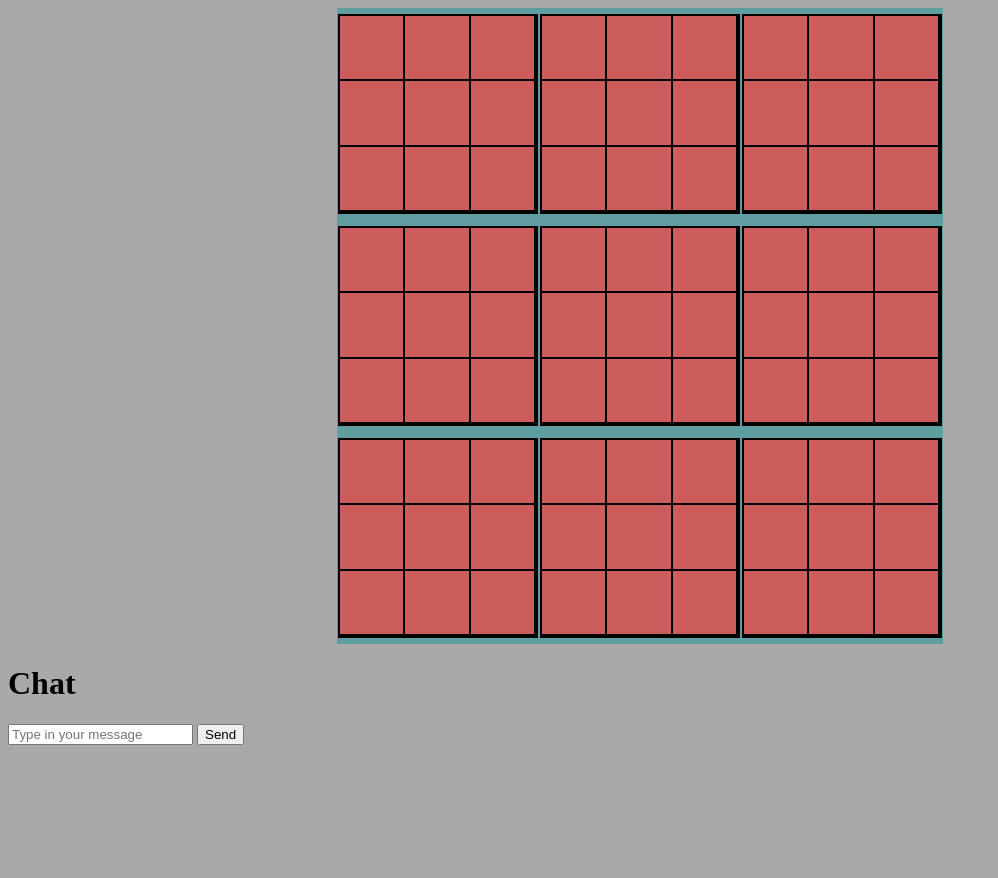
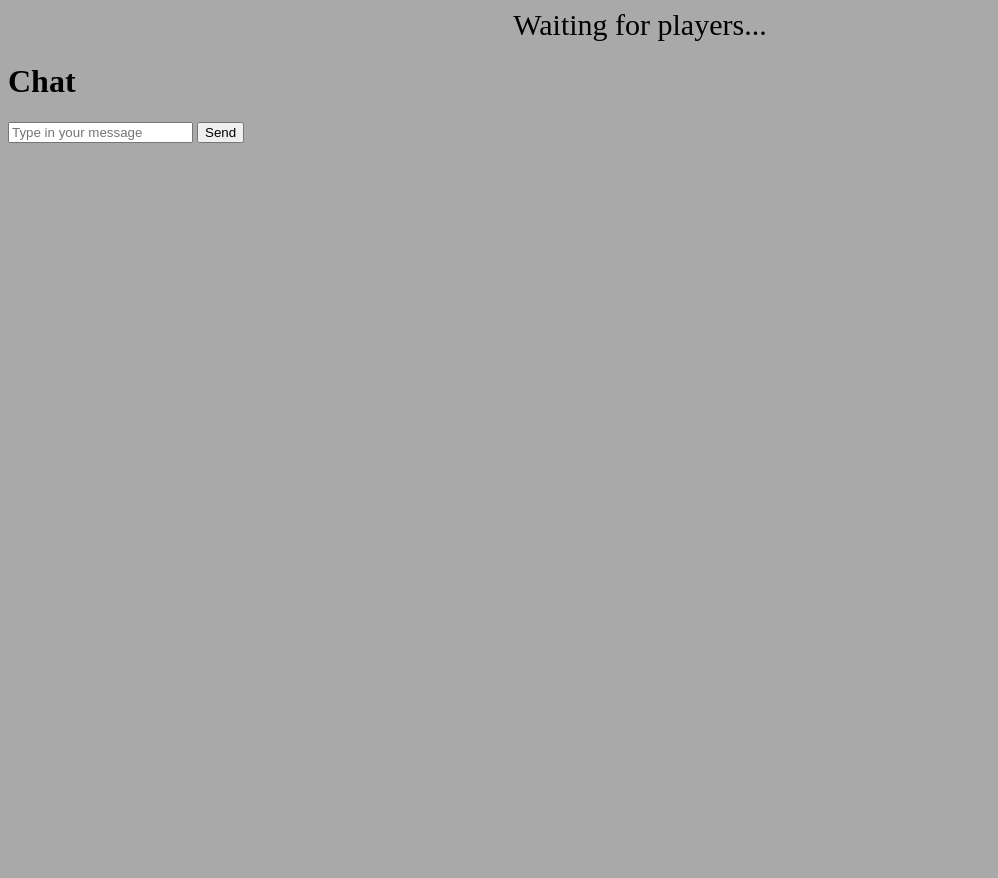
Before and after one commit to mbochene/ZPR, a Flask app: page / in a window 1280 px wide. Shown: the top 878 px of the page, without its empty margins (0-998 px from the left). After the commit the page ends 143 px from the top, so only its background shows below. Run offline with Flask 2, Linux system fonts and the light colour scheme; some libraries are stand-ins or nearby versions.

Commit message:
Dodane oczekiwanie na drugiego gracza

```diff
--- a/src/app/static/css/stylesheet1.css
+++ b/src/app/static/css/stylesheet1.css
@@ -15,6 +15,10 @@ table {
     background-color: cadetblue;
     border-collapse: collapse;
     margin: 5px auto;
+}
+.welcomeInfo {
+    font-size: 30px;
+    text-align: center;
 }
 .finishedLocal {
     vertical-align: center;
--- a/src/app/static/js/app.js
+++ b/src/app/static/js/app.js
@@ -2,7 +2,20 @@ var whoNow = 'X'
 $(document).ready(function () {
     namespace = '/test';
     var socket = io.connect(location.protocol + '//' + document.domain + ':' + location.port + namespace);
+    $(".globalBoard").hide();
+    $(".welcomeInfo").show();
 
+    socket.on('startGame', function () {
+        console.log('gamestart');
+        $(".welcomeInfo").hide();
+        $(".globalBoard").show();
+    });
+
+    socket.on('stopGame', function() {
+        console.log('gamestop');
+        $(".globalBoard").hide();
+        $(".welcomeInfo").show();
+    });
     for (let i = 0; i < 9; ++i) {
         var classNameToLighten = '.' + i;
         $(classNameToLighten).addClass('clue');
@@ -26,6 +39,7 @@ $(document).ready(function () {
             $('.' + boardId).hide();
             $('#' + boardId).addClass('finishedLocal');
             document.getElementById(boardId).innerHTML = data.localBoardWinner;
+            console.log(document.getElementById(boardId).innerHTML);
         }
     });
 
--- a/src/app/templates/index.html
+++ b/src/app/templates/index.html
@@ -13,6 +13,9 @@
 </head>
 
 <body>
+    <div class="welcomeInfo">
+        Waiting for players...
+    </div>
     <table class="globalBoard">
         <tr>
             <td id="0">
@@ -34,8 +37,8 @@
                     </tr>
                 </table>
             </td>
-            <td>
-                <table id="1" class="localBoard">
+            <td id="1">
+                <table class="localBoard">
                     <tr>
                         <td id="10" class="field bordered 1"></td>
                         <td id="11" class="field bordered 1"></td>
@@ -53,8 +56,8 @@
                     </tr>
                 </table>
             </td>
-            <td>
-                <table id="2" class="localBoard">
+            <td id="2">
+                <table class="localBoard">
                     <tr>
                         <td id="20" class="field bordered 2"></td>
                         <td id="21" class="field bordered 2"></td>
@@ -74,8 +77,8 @@
             </td>
         </tr>
         <tr>
-                <td>
-                    <table id="3" class="localBoard">
+                <td id="3">
+                    <table class="localBoard">
                         <tr>
                             <td id="30" class="field bordered 3"></td>
                             <td id="31" class="field bordered 3"></td>
@@ -93,8 +96,8 @@
                         </tr>
                     </table>
                 </td>
-                <td>
-                    <table id="4" class="localBoard">
+                <td id="4">
+                    <table class="localBoard">
                         <tr>
                             <td id="40" class="field bordered 4"></td>
                             <td id="41" class="field bordered 4"></td>
@@ -112,8 +115,8 @@
                         </tr>
                     </table>
                 </td>
-                <td>
-                    <table id="5" class="localBoard">
+                <td id="5">
+                    <table class="localBoard">
                         <tr>
                             <td id="50" class="field bordered 5"></td>
                             <td id="51" class="field bordered 5"></td>
@@ -133,8 +136,8 @@
                 </td>
             </tr>
             <tr>
-                    <td>
-                        <table id="6" class="localBoard">
+                    <td id="6">
+                        <table class="localBoard">
                             <tr>
                                 <td id="60" class="field bordered 6"></td>
                                 <td id="61" class="field bordered 6"></td>
@@ -152,8 +155,8 @@
                             </tr>
                         </table>
                     </td>
-                    <td>
-                        <table id="7" class="localBoard">
+                    <td id="7">
+                        <table class="localBoard">
                             <tr>
                                 <td id="70" class="field bordered 7"></td>
                                 <td id="71" class="field bordered 7"></td>
@@ -171,8 +174,8 @@
                             </tr>
                         </table>
                     </td>
-                    <td>
-                        <table id="8" class="localBoard">
+                    <td id="8">
+                        <table class="localBoard">
                             <tr>
                                 <td id="80" class="field bordered 8"></td>
                                 <td id="81" class="field bordered 8"></td>
--- a/src/server/config.py
+++ b/src/server/config.py
@@ -29,3 +29,11 @@ def handleClick(data):
 @socketio.on('msgSent', namespace='/test')
 def handleMessage(msg):
 	 event_handlers.handleReceivedMessage(msg)
+
+@socketio.on('connect', namespace='/test')
+def handleConnect():
+	event_handlers.handleConnection()
+
+@socketio.on('disconnect', namespace='/test')
+def handleDisconnect():
+	event_handlers.handleDisconnection()
```
Also changed, not shown: src/server/event_handlers.py (+21 -0 lines).
